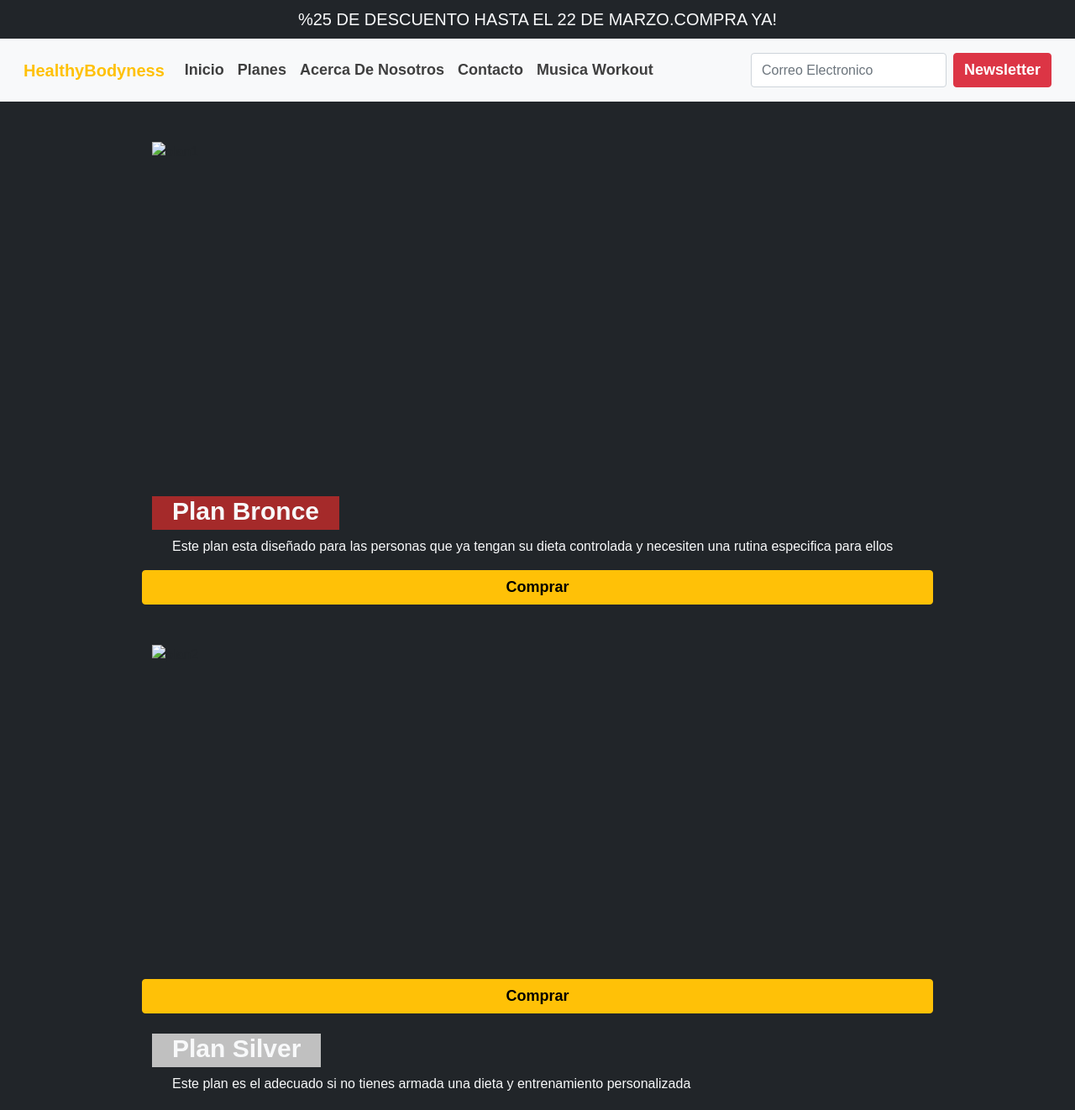
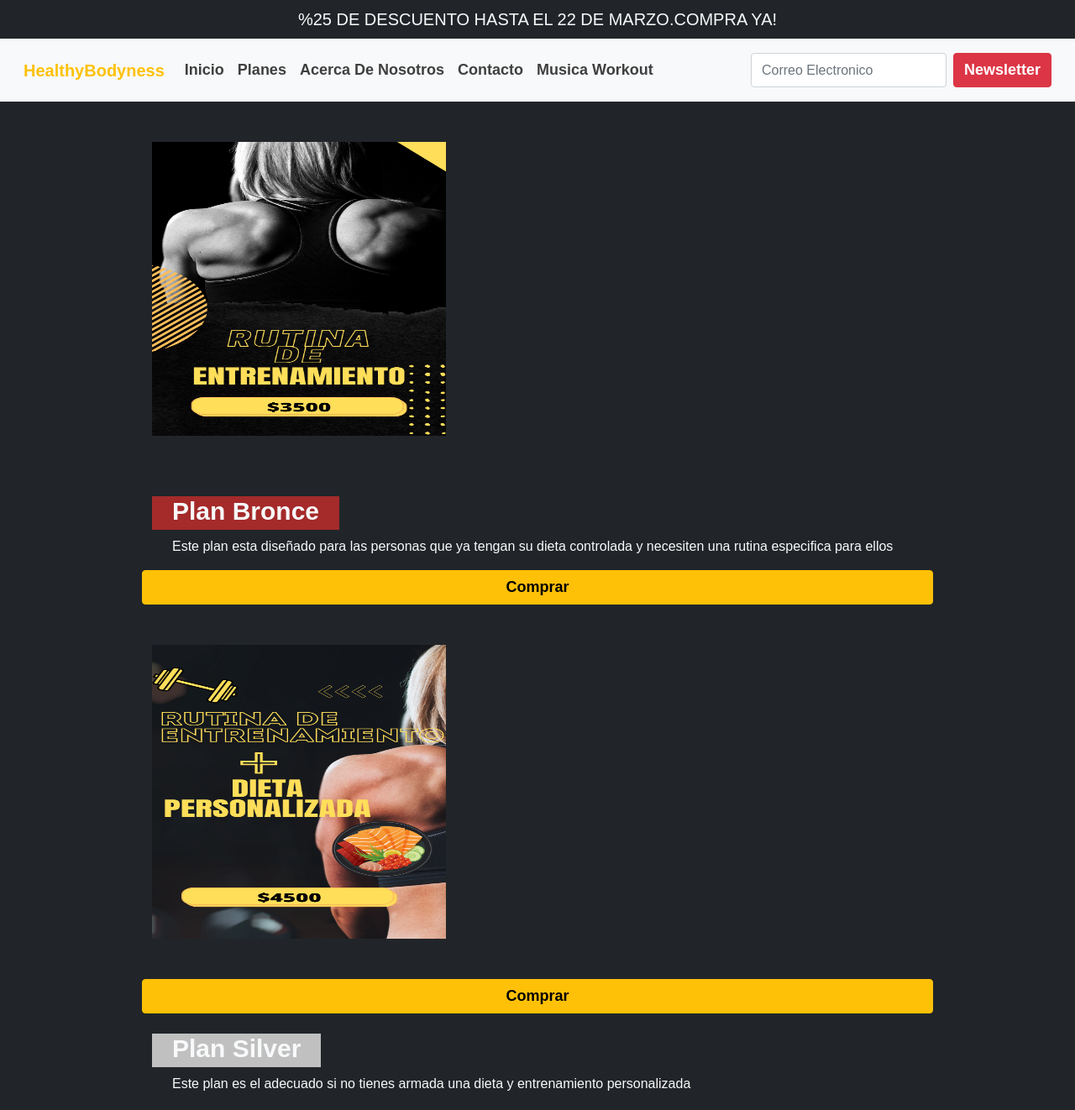
Before and after one commit to omolinas2002/Healthy-Bodyness, a plain HTML site: page pages/planes.html in a window 1280 px wide. Shown: the top 1322 px of the page at 84% size. Drawn offline with nearby package versions, Linux system fonts and the light colour scheme.

Commit message:
Esperando a ver si cargan las imagenes en github

```diff
--- a/pages/planes.html
+++ b/pages/planes.html
@@ -63,7 +63,7 @@
     <section class="container-fluid">
         <div class="row w-75 mx-auto  planes-fila">
             <div class="col-lg-6 col-md-12 col-sm-12 d-flex  my-5 icono-wrap">
-                <img src=".//Imagenes/historia-ejercicio-gym-fitness-abierto-amarillo-negro.png" alt="plan1" width="350"
+                <img src="/Imagenes/historia-ejercicio-gym-fitness-abierto-amarillo-negro.png" alt="plan1" width="350"
                     height="350">
             </div>
             <div>
@@ -75,7 +75,7 @@
             </div>
             <button type="button" class="btn btn-warning" id="comprar">Comprar</button>
             <div class="col-lg-6 col-md-12 col-sm-12 d-flex  my-5 icono-wrap">
-                <img src=".//Imagenes/jejox2.png" alt="plan2" width="350" height="350">
+                <img src="/Imagenes/jejox2.png" alt="plan2" width="350" height="350">
             </div>
             <button type="button" class="btn btn-warning" id="comprar">Comprar</button>
             <div>
@@ -84,7 +84,7 @@
                     personalizada</p>
             </div>
             <div class="col-lg-6 col-md-12 col-sm-12 d-flex  my-5 icono-wrap">
-                <img src=".//Imagenes/post-de-facebook-tiempo-de-ejercicio-gym-fitness-negro-amarillo.png" alt="plan3"
+                <img src="/Imagenes/post-de-facebook-tiempo-de-ejercicio-gym-fitness-negro-amarillo.png" alt="plan3"
                     width="350" height="350">
             </div>
             <div>
```
